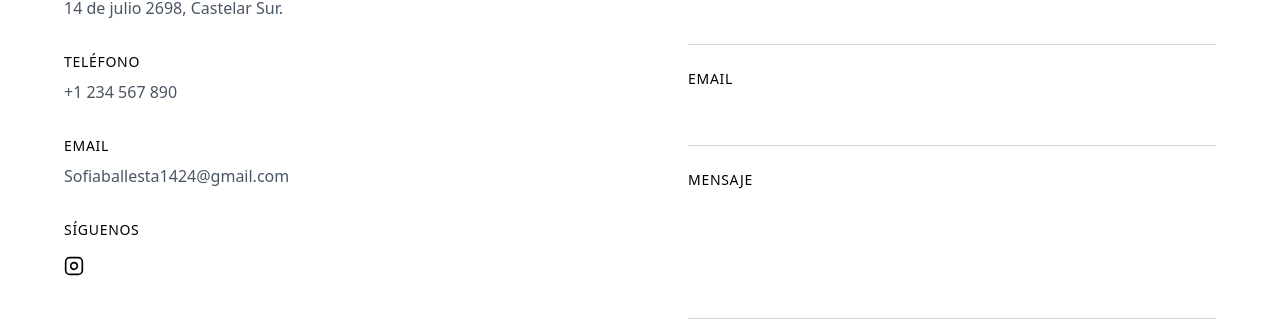
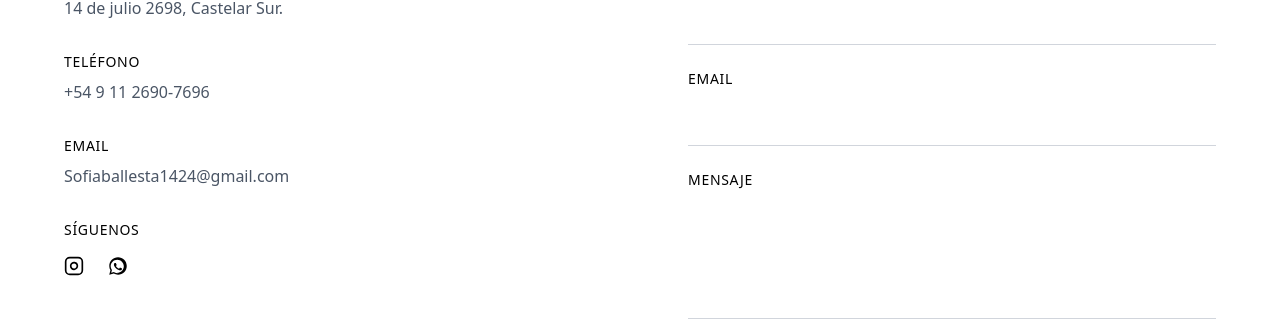
Before and after one commit to leanmaga/indumentariasoffy, a Next.js app: page /contact in a window 1280 px wide. Shown: the part 385-711 px from the top of the page. Built offline with nearby package versions, Linux system fonts and the light colour scheme; no server answers.

Commit message:
cambiar numero de telefono y agregar whatsapp en footer y contacto

```diff
--- a/src/app/contact/page.js
+++ b/src/app/contact/page.js
@@ -87,7 +87,7 @@ export default function ContactPage() {
                   <h3 className="text-sm font-medium uppercase tracking-wider mb-2 font-drop">
                     Teléfono
                   </h3>
-                  <p className="text-gray-600 font-drop">+1 234 567 890</p>
+                  <p className="text-gray-600 font-drop">+54 9 11 2690-7696</p>
                 </div>
 
                 <div>
@@ -104,33 +104,11 @@ export default function ContactPage() {
                     Síguenos
                   </h3>
                   <div className="flex space-x-6">
-                    {/* <a
-                      href="#"
-                      className="text-black hover:text-gray-600 transition"
-                    >
-                      <svg
-                        fill="currentColor"
-                        className="w-5 h-5"
-                        viewBox="0 0 24 24"
-                      >
-                        <path d="M18 2h-3a5 5 0 00-5 5v3H7v4h3v8h4v-8h3l1-4h-4V7a1 1 0 011-1h3z" />
-                      </svg>
-                    </a>
-                    <a
-                      href="#"
-                      className="text-black hover:text-gray-600 transition"
-                    >
-                      <svg
-                        fill="currentColor"
-                        className="w-5 h-5"
-                        viewBox="0 0 24 24"
-                      >
-                        <path d="M23 3a10.9 10.9 0 01-3.14 1.53 4.48 4.48 0 00-7.86 3v1A10.66 10.66 0 013 4s-4 9 5 13a11.64 11.64 0 01-7 2c9 5 20 0 20-11.5a4.5 4.5 0 00-.08-.83A7.72 7.72 0 0023 3z" />
-                      </svg>
-                    </a> */}
                     <a
                       href="https://www.instagram.com/indumentaria_soffy?igsh=ZWNqemd2aGM0cWNq"
                       className="text-black hover:text-gray-600 transition"
+                      target="_blank"
+                      rel="noopener noreferrer"
                     >
                       <svg
                         fill="none"
@@ -148,6 +126,21 @@ export default function ContactPage() {
                           ry="5"
                         />
                         <path d="M16 11.37A4 4 0 1112.63 8 4 4 0 0116 11.37zm1.5-4.87h.01" />
+                      </svg>
+                    </a>
+
+                    <a
+                      href="https://wa.me/5491126907696?text=Hola%20quisiera%20saber%20si"
+                      className="text-black hover:text-gray-600 transition"
+                      target="_blank"
+                      rel="noopener noreferrer"
+                    >
+                      <svg
+                        fill="currentColor"
+                        viewBox="0 0 32 32"
+                        className="w-5 h-5"
+                      >
+                        <path d="M16.013 2.007c-7.73 0-14 6.27-14 14 0 2.469.64 4.88 1.858 6.99L2 30l7.18-1.878c2.038 1.124 4.35 1.712 6.832 1.712h.001c7.729 0 14-6.271 14-14s-6.271-14-14-14zm0 25.5c-2.175 0-4.281-.576-6.132-1.666l-.438-.254-4.263 1.115 1.137-4.146-.285-.424c-1.151-1.71-1.759-3.693-1.759-5.73 0-5.798 4.707-10.505 10.505-10.505s10.505 4.707 10.505 10.505-4.707 10.505-10.505 10.505zm5.85-7.838c-.322-.161-1.91-.94-2.205-1.047-.295-.107-.51-.161-.725.161-.214.322-.832 1.047-1.02 1.262-.187.214-.374.242-.696.08-.322-.161-1.36-.5-2.59-1.596-.957-.854-1.603-1.908-1.79-2.23-.187-.322-.02-.495.14-.656.143-.143.322-.374.482-.561.161-.187.214-.322.322-.536.107-.214.053-.401-.027-.561-.08-.161-.725-1.746-.993-2.404-.262-.632-.53-.545-.725-.545l-.619-.013c-.214 0-.561.08-.856.374-.295.295-1.12 1.095-1.12 2.667 0 1.572 1.142 3.09 1.302 3.304.161.214 2.25 3.43 5.447 4.8.762.329 1.356.526 1.82.672.764.244 1.46.21 2.009.128.613-.092 1.91-.778 2.18-1.526.268-.748.268-1.389.188-1.526-.08-.136-.295-.214-.617-.374z" />
                       </svg>
                     </a>
                   </div>
--- a/src/app/order-summary/[id]/page.jsx
+++ b/src/app/order-summary/[id]/page.jsx
@@ -296,7 +296,7 @@ export default function OrderSummaryPage() {
             <div className="mt-10">
               <button
                 onClick={() => {
-                  const phoneNumber = "54911127764823"; // CAMBIA ESTO
+                  const phoneNumber = "5491126907696";
                   const whatsappLink = `https://wa.me/${phoneNumber}`;
                   window.open(whatsappLink, "_blank");
                 }}
--- a/src/components/layout/Footer.jsx
+++ b/src/components/layout/Footer.jsx
@@ -130,6 +130,20 @@ const Footer = () => {
                     <path d="M16 11.37A4 4 0 1112.63 8 4 4 0 0116 11.37zm1.5-4.87h.01" />
                   </svg>
                 </a>
+                <a
+                  href="https://wa.me/5491126907696?text=Hola%20quisiera%20saber%20si"
+                  className="text-black hover:text-gray-600 transition"
+                  target="_blank"
+                  rel="noopener noreferrer"
+                >
+                  <svg
+                    fill="currentColor"
+                    viewBox="0 0 32 32"
+                    className="w-5 h-5"
+                  >
+                    <path d="M16.013 2.007c-7.73 0-14 6.27-14 14 0 2.469.64 4.88 1.858 6.99L2 30l7.18-1.878c2.038 1.124 4.35 1.712 6.832 1.712h.001c7.729 0 14-6.271 14-14s-6.271-14-14-14zm0 25.5c-2.175 0-4.281-.576-6.132-1.666l-.438-.254-4.263 1.115 1.137-4.146-.285-.424c-1.151-1.71-1.759-3.693-1.759-5.73 0-5.798 4.707-10.505 10.505-10.505s10.505 4.707 10.505 10.505-4.707 10.505-10.505 10.505zm5.85-7.838c-.322-.161-1.91-.94-2.205-1.047-.295-.107-.51-.161-.725.161-.214.322-.832 1.047-1.02 1.262-.187.214-.374.242-.696.08-.322-.161-1.36-.5-2.59-1.596-.957-.854-1.603-1.908-1.79-2.23-.187-.322-.02-.495.14-.656.143-.143.322-.374.482-.561.161-.187.214-.322.322-.536.107-.214.053-.401-.027-.561-.08-.161-.725-1.746-.993-2.404-.262-.632-.53-.545-.725-.545l-.619-.013c-.214 0-.561.08-.856.374-.295.295-1.12 1.095-1.12 2.667 0 1.572 1.142 3.09 1.302 3.304.161.214 2.25 3.43 5.447 4.8.762.329 1.356.526 1.82.672.764.244 1.46.21 2.009.128.613-.092 1.91-.778 2.18-1.526.268-.748.268-1.389.188-1.526-.08-.136-.295-.214-.617-.374z" />
+                  </svg>
+                </a>
               </div>
             </div>
           </div>
--- a/src/components/ui/WhatsAppButton.jsx
+++ b/src/components/ui/WhatsAppButton.jsx
@@ -114,7 +114,7 @@ export default function WhatsAppButton({
       );
 
       // Crear el mensaje de WhatsApp
-      const phoneNumber = "5491127764823"; // CAMBIA ESTO POR TU NÚMERO
+      const phoneNumber = "5491126907696";
 
       let message =
         "¡Hola! Quiero hacer un pedido con los siguientes productos:\n\n";
```
